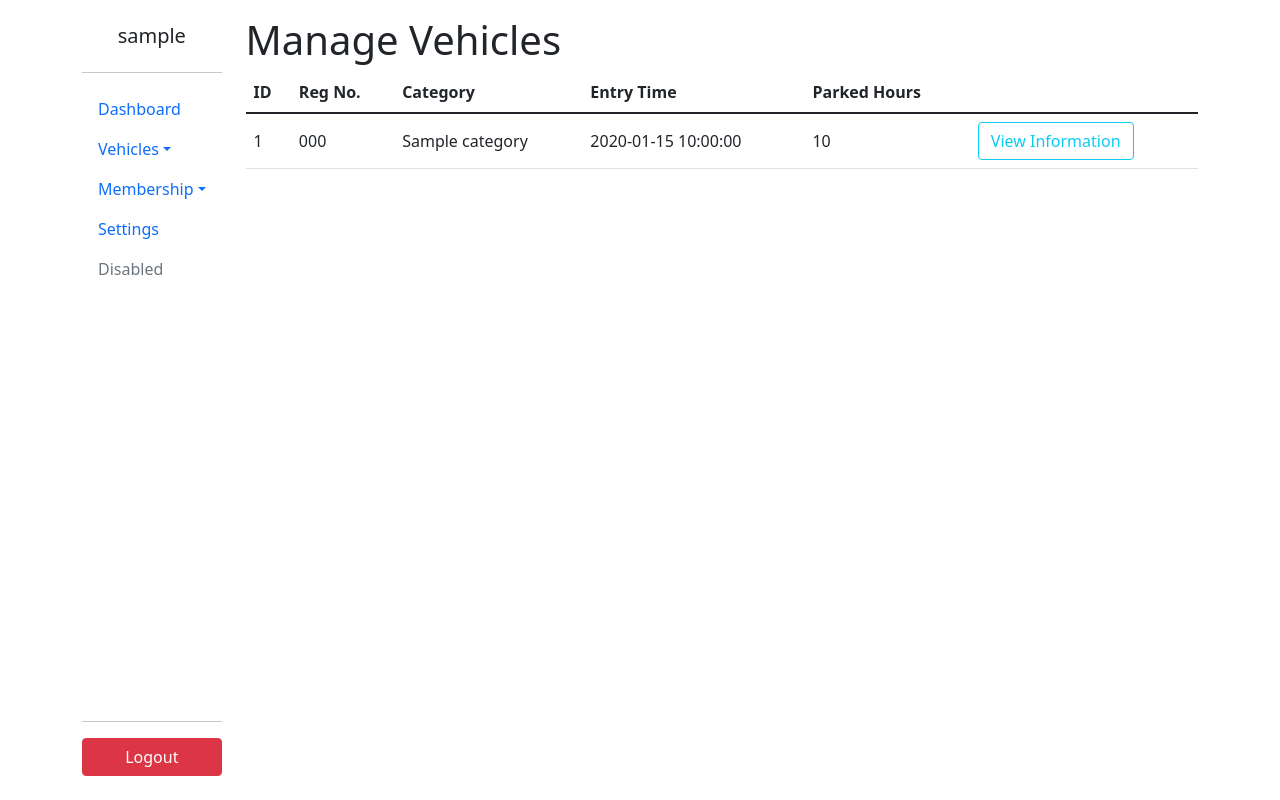
After one commit to sint18/car_parking_system_web, a Flask app: page /parking-history in a window 1280 px wide. The commit adds this page. Run offline with Flask 2, Linux system fonts and the light colour scheme; the visitor is signed in with stand-in values (Sample User, id 1); tables that the repository leaves empty or names only in its code hold one stand-in row (values such as "Sample post"); some libraries are stand-ins or nearby versions.

Commit message:
added parking history

```diff
--- a/queries.py
+++ b/queries.py
@@ -124,6 +124,13 @@ def get_parked_vehicles_by_id(v_id: int):
     return records
 
 
+def get_vehicle_info_by_id(v_id: int):
+    query = f"SELECT vehicle_info.id, vehicle_info.plate_number, category.category_name, vehicle_info.in_time, vehicle_info.out_time, vehicle_info.fees, vehicle_info.total_hours FROM `vehicle_info` INNER JOIN category ON vehicle_info.category_id = category.id WHERE vehicle_info.id = {v_id}"
+    cursor.execute(query)
+    record = cursor.fetchone()
+    return record
+
+
 def insert_vehicles(cat_id: int, reg_num: str):
     query = f"INSERT INTO `vehicle_info` (`id`, `category_id`, `plate_number`, `in_time`, `out_time`, `fees`, `total_hours`) VALUES (NULL, '{cat_id}', '{reg_num}', NOW(), NULL, NULL, NULL)"
     cursor.execute(query)
@@ -158,3 +165,6 @@ def update_category(c_id: int, name: str, desc: str):
 def delete_category(c_id: int):
     query = f"DELETE FROM `category` WHERE `category`.`id` = {c_id}"
     cursor.execute(query)
+
+
+print(get_vehicle_info_by_id(100))
--- a/server.py
+++ b/server.py
@@ -173,6 +173,25 @@ def add_category():
 # vehicles
 
 
+@app.route("/parking-history")
+def parking_history():
+    if "user" not in session:
+        return redirect(url_for("login"))
+
+    records = queries.get_vehicle_history()
+    return render_template("vehicles/parking_history.html", data=records)
+
+
+@app.route("/vehicle-info")
+def view_info():
+    if "user" not in session:
+        return redirect(url_for("login"))
+
+    v_id = request.args.get("v_id")
+    record = queries.get_vehicle_info_by_id(int(v_id))
+    return render_template("vehicles/vehicle_info.html", data=record, fees=functions.format_currency(record[5]))
+
+
 @app.route("/vehicles")
 def vehicles():
     if "user" not in session:
--- a/templates/navbar.html
+++ b/templates/navbar.html
@@ -32,7 +32,7 @@
                         <div class="dropdown-menu">
                             <a class="dropdown-item" href="/vehicles">Entry/Exit Vehicles</a>
                             <a class="dropdown-item" href="/categories">Vehicle Category</a>
-                            <a class="dropdown-item" href="#">Something else here</a>
+                            <a class="dropdown-item" href="/parking-history">Parking History</a>
                             <div class="dropdown-divider"></div>
                             <a class="dropdown-item" href="#">Separated link</a>
                         </div>
--- a/templates/settings/edit_user.html
+++ b/templates/settings/edit_user.html
@@ -4,8 +4,8 @@ Car Parking System | Edit User
 {% endblock %}
 
 {% block content %}
-<button class="btn btn-secondary mb-3" onclick="history.back()"><img src="/static/icons/arrow-left-short.svg" alt=""
-        width="32" height="32">Back</button>
+<button class="btn btn-secondary mb-3" onclick="history.back()"><img class="white-svg"
+        src="/static/icons/arrow-left-short.svg" alt="" width="32" height="32">Back</button>
 <p class="h1">Edit User</p>
 <form action="/edit/user?u_id={{ data[0] }}" method="post" id="form">
     {% if data: %}
--- /dev/null
+++ b/templates/vehicles/parking_history.html
@@ -0,0 +1,57 @@
+{% extends "navbar.html" %}
+
+{% block title %}
+Car Parking System | Parking History
+{% endblock %}
+
+{% block content%}
+<p class="h1">Manage Vehicles</p>
+
+<div class="mb-3">
+    <table class="table" id="vehicle_table">
+        <thead>
+            <tr>
+                <th>ID</th>
+                <th>Reg No.</th>
+                <th>Category</th>
+                <th>Entry Time</th>
+                <th>Parked Hours</th>
+                <th></th>
+            </tr>
+        </thead>
+        <tbody>
+            {% if data: %}
+            {% for row in data: %}
+            <tr>
+                <td class="align-middle">{{ row[0] }}</td>
+                <td class="align-middle">{{ row[1] }}</td>
+                <td class="align-middle">{{ row[2] }}</td>
+                <td class="align-middle">{{ row[3] }}</td>
+                <td class="align-middle">{{ row[6] }}</td>
+                <td>
+                    <div class="form-group">
+                        <!-- <button type="button" class="btn btn-secondary">Edit</button>
+                        <button type="button" class="btn btn-danger">Delete</button> -->
+                        <a href="vehicle-info?v_id={{ row[0] }}" class="btn btn-outline-info">View Information</a>
+                    </div>
+                </td>
+            </tr>
+            {% endfor %}
+            {% endif %}
+        </tbody>
+    </table>
+</div>
+
+<script>
+    $(document).ready(function () {
+        $('#vehicle_table').DataTable({
+            "order": [[0, 'desc']],
+            "scrollY": "70vh",
+            "scrollCollapse": true,
+            "paging": false
+        });
+    });
+</script>
+
+
+{% endblock%}
```
Also changed, not shown: templates/vehicles/vehicle_info.html (added, +65 -0 lines).
